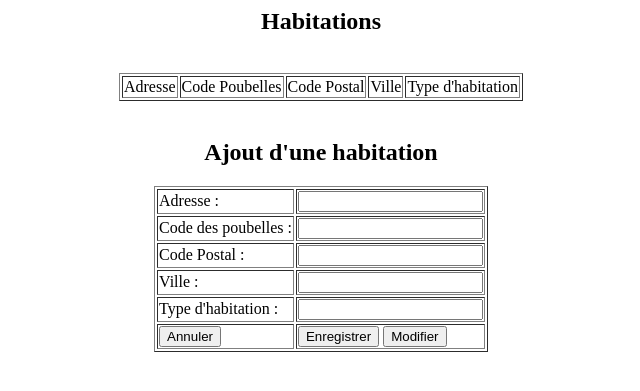
After one commit to illya42/triselectif, a PHP site: page /vuehabitations.php in a window 1280 px wide. The commit adds this page. Shown: the top 391 px of the page, without its empty margins (319-959 px from the left). Run offline with PHP 8.4, Linux system fonts and the light colour scheme; data that the repository does not hold is empty.

Commit message:
Add files via upload

```diff
--- a/controleur.php
+++ b/controleur.php
@@ -79,7 +79,7 @@
 		return $resultat;
 	}
 
-	function updatePouebelleC ($tab)
+	function updatePoubelleC ($tab)
 	{
 		updatePoubelleM ($tab);
 	}
@@ -88,7 +88,7 @@
 
 		function insertLeveeC ($tab)
 	{
-		insertPoubelleM($tab);
+		insertLeveeM($tab);
 	}
 
 	function deleteLeveeC ($num)
--- /dev/null
+++ b/vuehabitations.php
@@ -0,0 +1,47 @@
+<center>
+	<h2> Habitations </h2>
+	<br/>
+	<table border = 1>
+		<tr><td> Adresse </td>
+			<td> Code Poubelles </td>
+			<td> Code Postal </td>
+			<td> Ville </td>
+			<td> Type d'habitation </td>
+		</tr>
+			<?php
+			foreach ($resultats as $unResultat)
+			{
+				echo"<tr>
+				<td>".$unResultat['adresse']."</td>
+				<td>".$unResultat['codep']."</td>
+				<td>".$unResultat['CP']."</td>
+				<td>".$unResultat['ville']."</td>
+				<td>".$unResultat['type']."</td>
+				<td> 	<a href='index.php?page=1&action=X&adresse=".$unResultat['adresse']."'>
+							<img src='image/supprimer.png' width='80' height='80' > </a>
+							<a href='index.php?page=1&action=E&adresse=".$unResultat['adresse']."'>
+							<img src='image/editer.jpg' width='80' height='80' > </a>
+				</tr>";
+			}
+			?>
+	</table>
+		<br/>
+			<h2>Ajout d'une habitation</h2>
+				<form method="post" action="">
+
+					<table border= 1 >
+						<tr><td>Adresse : </td> <td> <input type="text" name="adresse" value="<?php if(isset($resultat)) echo $resultat['adresse'] ; ?>"></td></tr>
+						<tr><td>Code des poubelles : </td> <td> <input type="text" name="codep" value="<?php if(isset($resultat)) echo $resultat['codep'] ; ?>"></td></tr>
+						<tr><td>Code Postal : </td> <td> <input type="text" name="CP" value="<?php if(isset($resultat)) echo $resultat['CP'] ; ?>"></td></tr>
+						<tr><td>Ville : </td> <td> <input type="text" name="ville" value="<?php if(isset($resultat)) echo $resultat['ville'] ; ?>"></td></tr>
+						<tr><td>Type d'habitation : </td> <td> <input type="text" name="type" value="<?php if(isset($resultat)) echo $resultat['type'] ; ?>"></td></tr>
+
+							<td> <input type="reset" name="Annuler" value="Annuler"></td>
+							<td> <input type="submit" name="Enregistrer" value="Enregistrer">
+							<input type="submit" name="Modifier" value="Modifier"></td>
+						</tr>
+
+					</table>
+					<input type="hidden" name="adresse" value="<?php if(isset($resultat)) echo $resultat['adresse'] ; ?>">
+				</form>
+</center>
--- a/vuelevee.php
+++ b/vuelevee.php
@@ -14,9 +14,9 @@
 				<td>".$unResultat['num']."</td>
 				<td>".$unResultat['datelevee']."</td>
 				<td>".$unResultat['poids']."</td>
-				<td> 	<a href='index.php?page=4&action=X&num=".$unResultat['num']."'>
+				<td> 	<a href='index.php?page=3&action=X&num=".$unResultat['num']."'>
 							<img src='image/supprimer.png' width='80' height='80' > </a>
-							<a href='index.php?page=4&action=E&num=".$unResultat['num']."'>
+							<a href='index.php?page=3&action=E&num=".$unResultat['num']."'>
 							<img src='image/editer.jpg' width='80' height='80' > </a>
 				</tr>";
 			}
```
Also changed, not shown: index.php (+10 -2 lines), modele.php (+9 -3 lines), vuepoubelle.php (+10 -3 lines).
